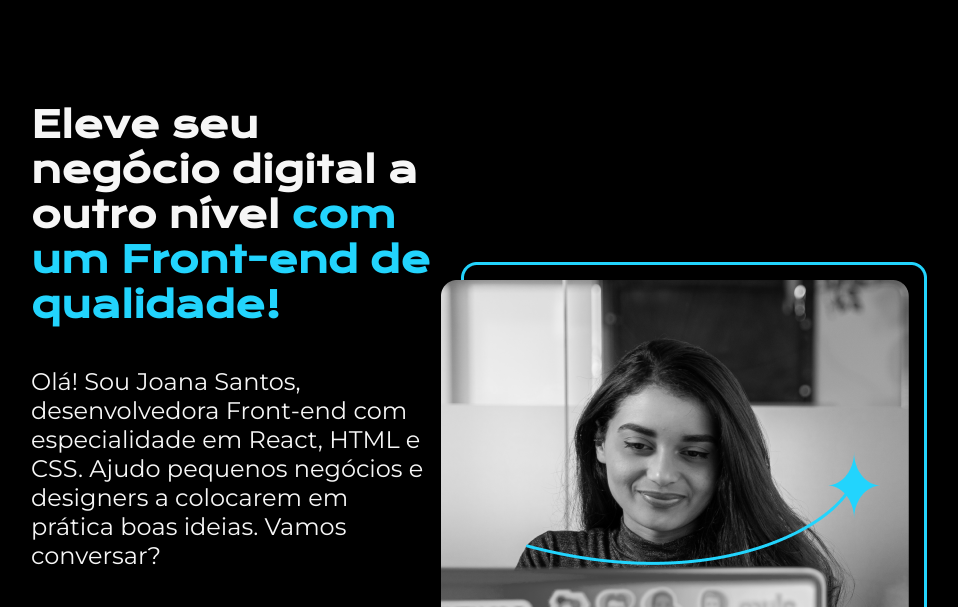
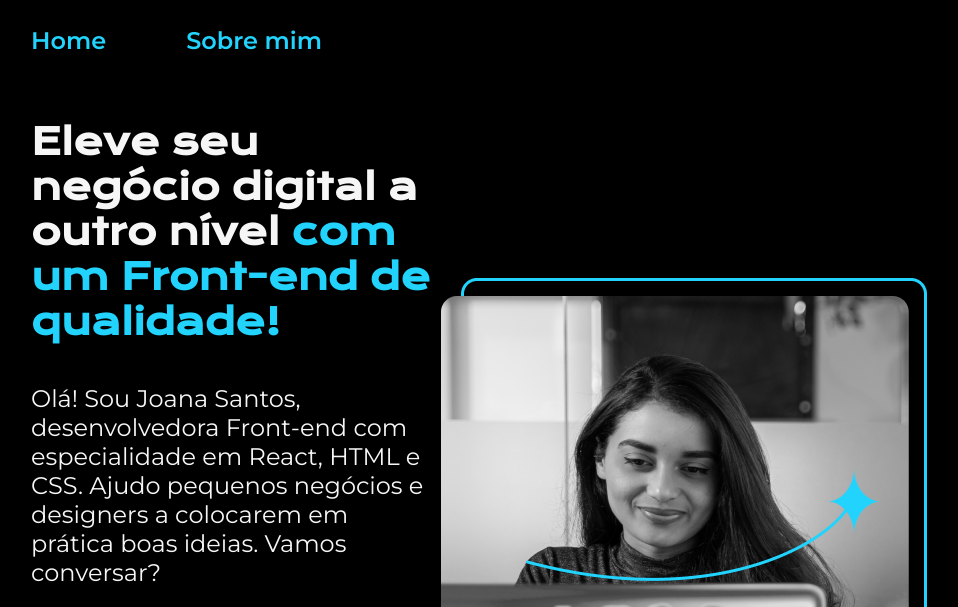
Before and after one commit to pedrollopesb/studying-alura-projects-portfolio, a plain HTML site: page index.html in a window 1280 px wide. Shown: the top 607 px of the page, without its empty margins (161-1119 px from the left). Drawn offline with nearby package versions, Linux system fonts and the light colour scheme.

Commit message:
configuração e estilização do header - cabeçalho

```diff
--- a/index.html
+++ b/index.html
@@ -7,7 +7,12 @@
     <link rel="stylesheet" href="style.css" />
   </head>
   <body>
-    <header></header>
+    <header class="cabecalho">
+      <nav class="cabecalho__menu">
+        <a class="cabecalho__menu__link">Home</a>
+        <a class="cabecalho__menu__link">Sobre mim</a>
+      </nav>
+    </header>
     <main class="apresentacao">
       <section class="apresentacao__conteudo">
         <h1 class="apresentacao__conteudo__titulo">
--- a/style.css
+++ b/style.css
@@ -21,20 +21,41 @@ body {
 /* A propriedade acima foi desabilitada, pois conforme o projeto foi crescendo, começou a ultrapassar o tamanho de tela, sendo assim, para o footer ficar dentro do body, foi necessário desabilitar*/
 /* box-sizing: border-box; - Irá garantir que o elemento filho seja contido no elemento pai, contabilizando as bordas e preenchimentos do elemento */
 
-/* Para selecionar uma classe, ela deve vir antecedida por um ponto */
-.titulo-destaque {
+/* Para colocar os elementos lado a lado, como demanda o projeto, devemos utilizar uma classe no elemento maior (main) e chamá-la através do seletor de classe.*/
+
+.cabecalho {
+  padding: 2% 0% 0% 15%;
+}
+
+/* padding - primeiro superior, segundo direito, terceiro inferior, quarto esquerdo. É melhor deixar em porcentagem, pois dependendo o tamanho do monitor, será 2% do tamanho de tela, ao invés de um número x de pixels, que se o monitor for grande será pouca coisa e se o monitor for pequeno será muita coisa*/
+
+.cabecalho__menu {
+  display: flex;
+  gap: 80px;
+}
+
+/* display: flex - Por padrão, por se tratar do elemento pai, ele coloca os elementos em sentido de linha - horizontal (row) */
+/* gap: 80px - ele irá definir o espaçamento entre os elementos filhos, que neste caso é de 80px, conforme o projeto do figma */
+
+.cabecalho__menu__link {
+  font-family: "Montserrat", sans-serif;
+  font-size: 24px;
+  font-weight: 600;
   color: #22D4FD;
 }
 
-/* Para colocar os elementos lado a lado, como demanda o projeto, devemos utilizar uma classe no elemento maior (main) e chamá-la através do seletor de classe.*/
+.cabecalho__menu__link:hover {
+  color: #F6F6F6;
+}
+
 .apresentacao {
-  margin: 8% 15%;
+  margin: 5% 15%;
   display: flex;
   align-items: center;
   justify-content: space-between;
 }
 
-/* margin: Será necessário atribuir uma margem para tirar os elementos das extremidades das telas, com valor de 8% na vertical e 15% da horizontal para se aproximar do projeto do figma */
+/* margin: Será necessário atribuir uma margem para tirar os elementos das extremidades das telas, com valor de 5% na vertical e 15% da horizontal para se aproximar do projeto do figma */
 /* display: flex - Por padrão, por se tratar do elemento pai, ele coloca os elementos em sentido de linha - horizontal (row), mas pode colocá-lo como coluna, por exemplo */
 /* align-items: center - Para fazer o alinhamento vertical dos elementos (filhos) no centro da box (em relação ao elemento pai - main). Essa propriedade irá alinhar os elementos em relação ao maior destes elementos (como uma imagem), que irá definir o ponto central de alinhamento dos demais elementos */
 /* justify-content: space-between - Neste caso, cada elemento filho será jogado para uma extremidade do container e atribuirá um espaço entre eles */
@@ -58,6 +79,11 @@ body {
 
 /* font-size: 36px - definirá o tamanho da fonte baseado no projeto do figma*/
 /* font-family: "Krona One", sans-serif; - irá importar a fonte que habilitamos no início do CSS a partir do Google Fonts */
+
+/* Para selecionar uma classe, ela deve vir antecedida por um ponto */
+.titulo-destaque {
+  color: #22D4FD;
+}
 
 .apresentacao__conteudo__texto {
   font-size: 24px;
```
